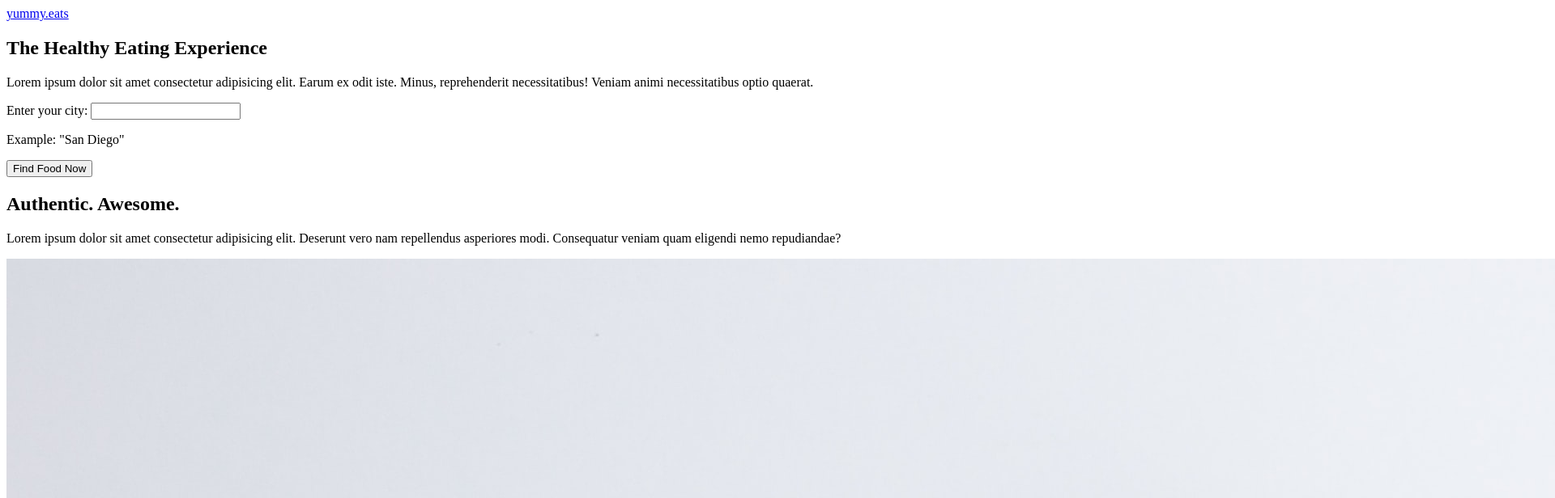
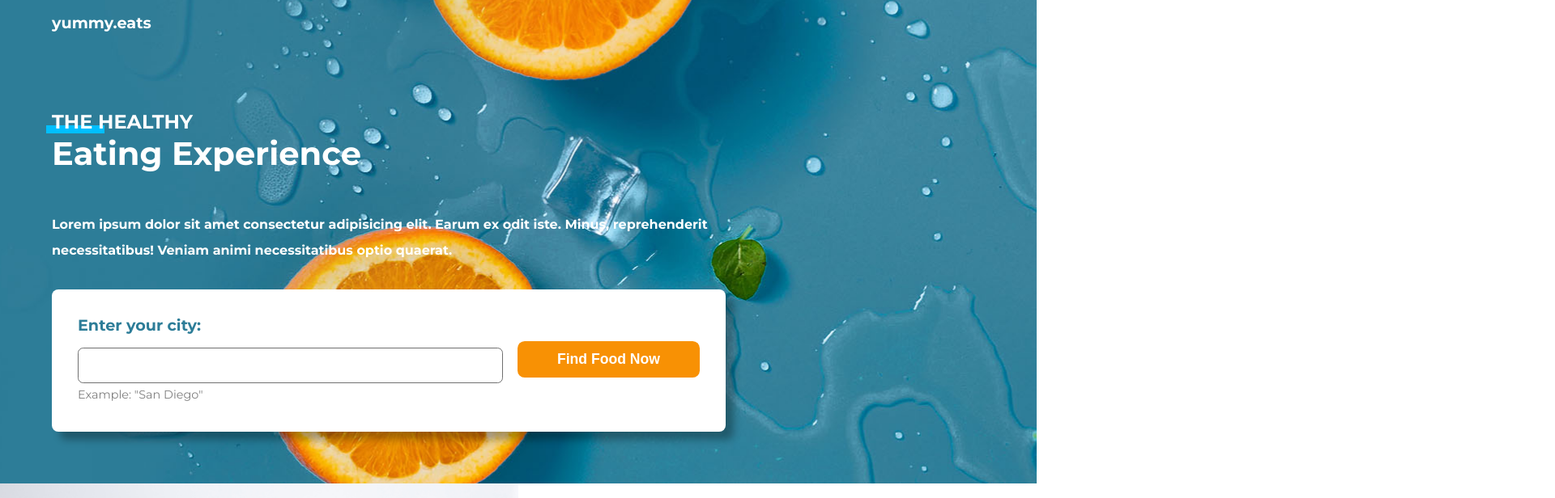
Before and after one commit to cvines528/yummy-eats, a plain HTML site: page index.html in a window 1280 px wide. Shown: the top 616 px of the page at 81% size, 1920 px wide, since content can reach past the window. Drawn offline with Linux system fonts and the light colour scheme.

Commit message:
finished project

```diff
--- a/css/main.css
+++ b/css/main.css
@@ -0,0 +1,271 @@
+@import url('https://fonts.googleapis.com/css2?family=Montserrat:wght@400;700&display=swap');
+
+
+/* Custom Properties */
+
+:root {
+    --leading: 2em;
+}
+
+
+body {
+    font-family: 'Montserrat', sans-serif;
+    margin: 0;
+}
+
+.hero-bg {
+    background: #307D99 url('../images/bg.jpg');
+    background-position: 12% 83%;
+    color: white;
+    text-align: center;
+    padding-bottom: 4em;
+}
+
+header {
+    padding: 1em 0;
+}
+
+.hero-bg a {
+    color: white;
+    text-decoration: none;
+    font-weight: bold;
+    font-size: 1.2rem;
+}
+
+section {
+    margin: 0 1em;
+}
+
+h1 {
+    font-size: 2.5rem;
+    margin: 2em 0 1.2em;
+}
+
+h1 span {
+    text-transform: uppercase;
+    display: block;
+    font-size: 1.5rem;
+    position: relative;
+    z-index: 1;
+}
+
+h1 span::before {
+    content: '';
+    position: absolute;
+    width: 3em;
+    background: #00BFFF;
+    height: .4em;
+    bottom: 0;
+    z-index: -1;
+    margin-left: -.3em;
+}
+
+.hero-bg p {
+    font-weight: bold;
+    margin: 0 1em 3em;
+}
+
+.form-container {
+    background-color: white;
+    margin: 2em -1em 0;
+    padding: 2em;
+}
+
+label {
+    color: #2D7D98;
+    font-weight: bold;
+    display: block;
+    margin-bottom: 1em;
+    font-size: 1.2em;
+}
+
+input[type=text] {
+    border: 1px solid #707070;
+    width: 100%;
+    padding: 1em;
+    box-sizing: border-box;
+    border-radius: .5em;
+    margin-top: 1.2em;
+}
+
+.form-container p {
+    color: gray;
+    margin-bottom: 1.5em;
+    font-weight: normal;
+    font-size: .9em;
+    margin-top: .3em;
+}
+
+input[type=button] {
+    background-color: #F89104;
+    border: none;
+    width: 100%;
+    color: white;
+    font-weight: bold;
+    padding: 1em 0;
+    border-radius: .5em;
+    font-size: 1.3em;
+    cursor: pointer;
+}
+input[type=button]:hover {
+    background-color: rgb(216, 126, 1);
+}
+
+.authentic {
+    margin: 0;
+}
+.right-col {
+    text-align: center;
+    margin: 3em 1em;
+}
+
+h2 {
+    text-transform: uppercase;
+    position: relative;
+}
+
+h2::before {
+    content: '';
+    position: absolute;
+    width: 8em;
+    background: #00BFFF;
+    height: .4em;
+    bottom: 0;
+    z-index: -1;
+    margin-left: -.3em;
+}
+
+img{
+    width: 100%;
+}
+
+p {
+    line-height: var(--leading);
+}
+
+.overlay{
+    position: absolute;
+    height: 100vh;
+    width: 100%;
+    background: rgba(0,0,0,.9);
+    z-index: 1;
+    place-content: center;
+    color: white;
+    display: none;
+    opacity: 0;
+}
+
+.animate-overlay {
+    animation: overlay 3s forwards;
+}
+
+@media(min-width: 730px) {
+
+    section{
+        margin: 0 4em;
+    }
+
+    .form-container {
+        margin: 2em -4em 0;
+    }
+}
+@media(min-width: 930px) {
+
+    .hero-bg {
+
+        text-align: left;
+    }
+
+    .hero-bg p {
+        margin: 0 0 3em
+    }
+
+    .hero-bg section {
+        width: 65%;
+    }
+
+    .form-container {
+        margin: 2em 0 0;
+        padding: 2em;
+        border-radius: .5em;
+        box-shadow: 10px 10px 10px rgba(0,0,0,.3);
+    }
+
+    form {
+        display: flex;
+    }
+
+    .form-left {
+        width: 70%;
+    }
+
+    label {
+        margin: 0;
+    }
+
+    input[type=button] {
+        height: 1%;
+        font-size: 1.1em;
+        margin-left: 1em;
+        margin-top: 1.8em;
+        padding: .7em 0;
+        width: 30%;
+    }
+
+    .hero-bg p {
+        margin-bottom: 0;
+    }
+
+    section.authentic {
+        display: grid;
+        grid-template-columns: repeat(2, 50%);
+        grid-template-areas:
+            "bowl content";
+    }
+
+    .right-col {
+        grid-area: content;
+        padding: 0 10%;
+        text-align: left;
+        align-self: center;
+    }
+
+    img {
+        grid-area: bowl;
+    }
+
+    h2 {
+        margin: 0;
+    }
+}
+
+.top {
+    animation: fadeIn 2s forwards;
+}
+
+@keyframes fadeIn {
+    from {
+        opacity: 0;
+        transform: translateY(-2em);
+    }
+    to {
+        opacity: 1;
+        transform: translateY(0);
+    }
+}
+
+@keyframes overlay {
+    0% {
+        opacity: 0;
+    }
+    30% {
+        opacity: 1;
+    }
+    70% {
+        opacity: 1;
+    }
+
+    100% {
+        opacity: 0;
+    }
+}
--- a/index.html
+++ b/index.html
@@ -7,6 +7,9 @@
     <link rel="stylesheet" href="css/main.css">
 </head>
 <body>
+    <div class="overlay" id="overlay">
+        <h3>Searching Now...</h3>
+    </div>
     <div class="hero-bg">
         <section class="top">
             <header>
@@ -25,7 +28,7 @@
                         <p>Example: "San Diego"</p>
                     </div>
 
-                    <input type="button" value="Find Food Now">
+                    <input type="button" value="Find Food Now" id="cta-button">
                 </form>
             </div>
         </section>
@@ -39,5 +42,17 @@
         </div>
         <img src="images/food.jpg" alt="picture of food in a bowl">
     </section>
+
+    <script>
+
+        let btn = document.getElementById('cta-button');
+        let overlay = document.getElementById('overlay');
+
+        btn.addEventListener('click', () => {
+            overlay.style.display = 'grid';
+            overlay.classList.add('animate-overlay');
+        })
+
+    </script>
 </body>
 </html>
```
